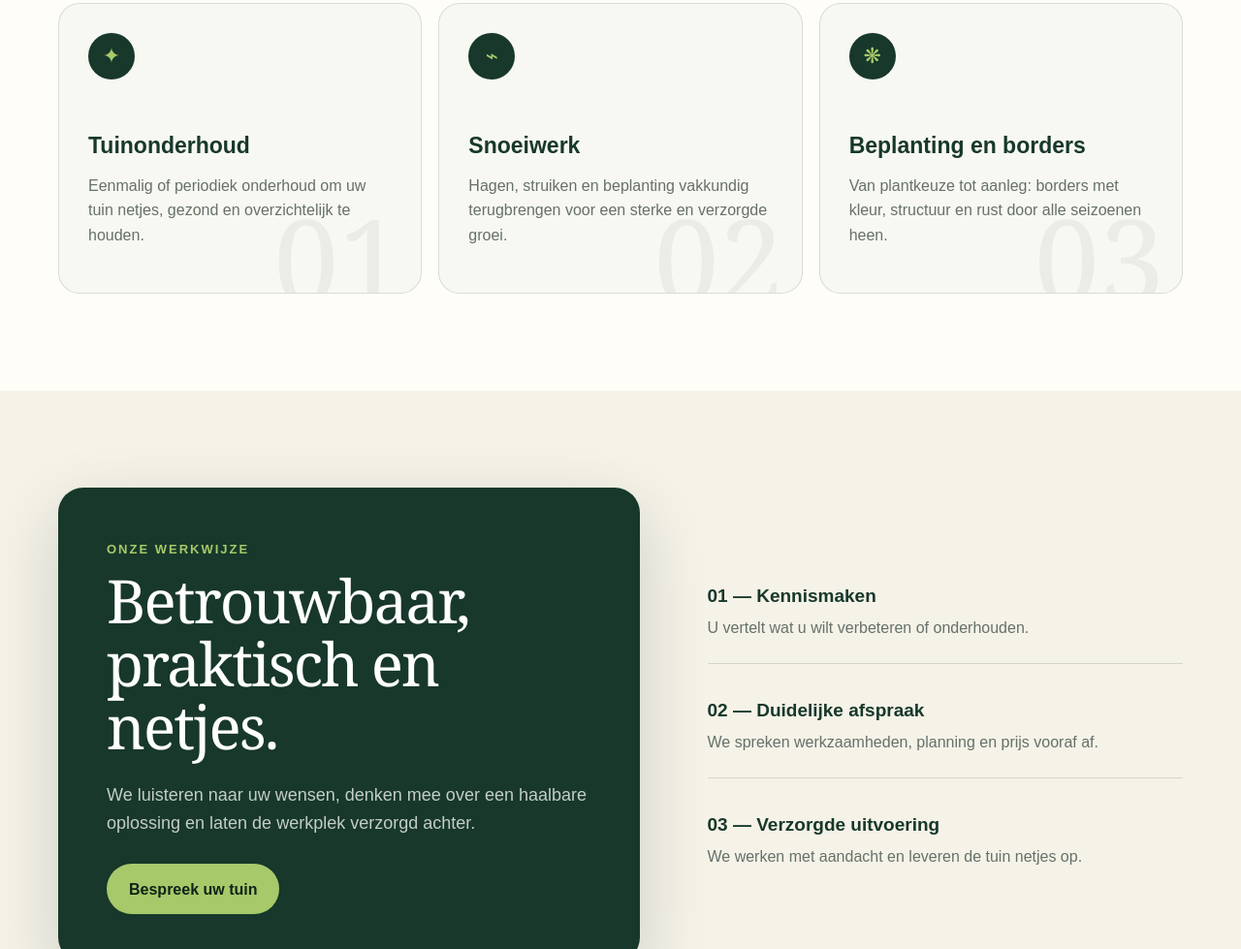
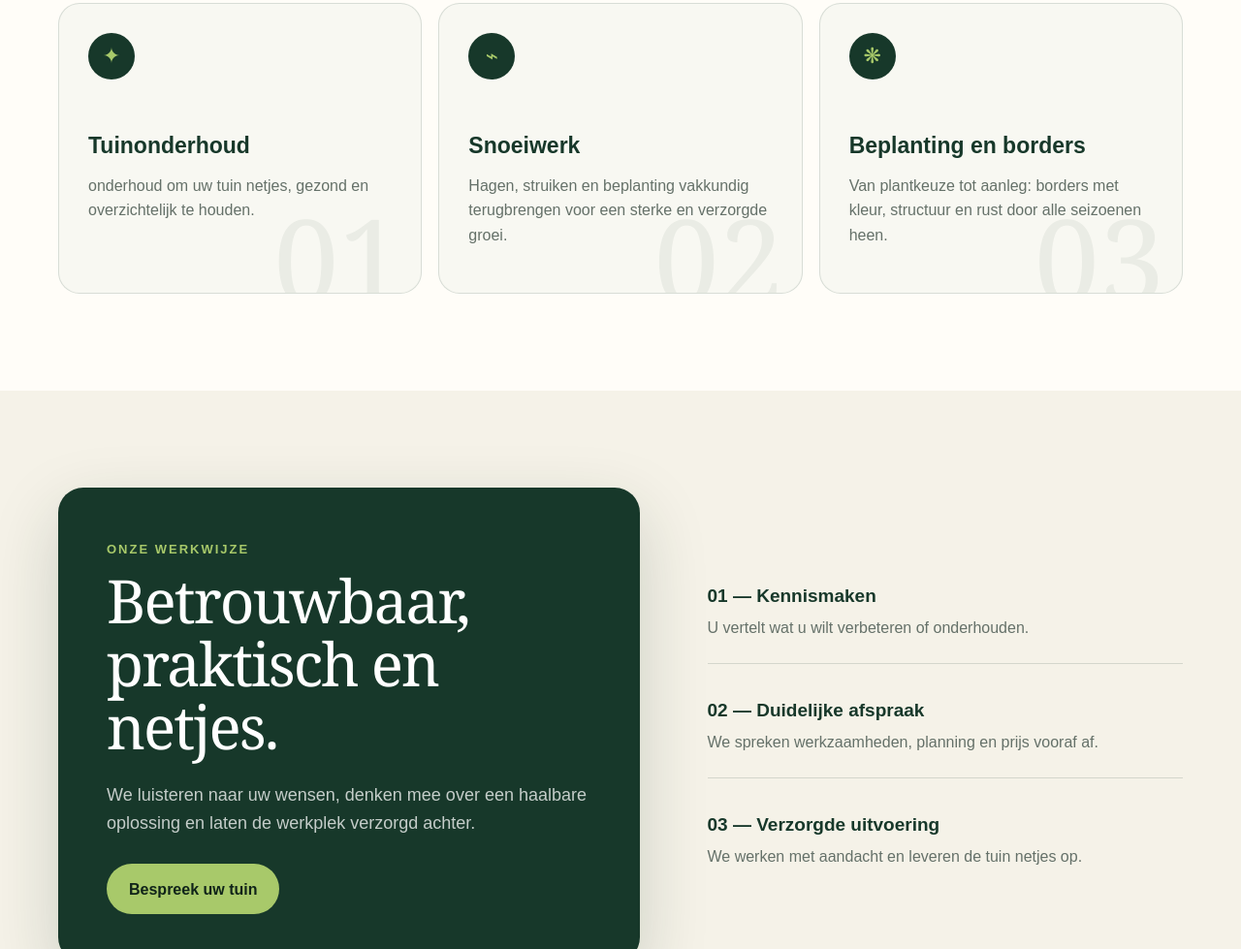
Before and after one commit to boertienjack07-jpg/Boertien-Groenwerk, a plain HTML site: page index.html in a window 1280 px wide. Shown: the part 1239-2218 px from the top of the page at 97% size. Drawn offline with Linux system fonts and the light colour scheme.

Commit message:
Update index.html

```diff
--- a/index.html
+++ b/index.html
@@ -717,7 +717,7 @@
                         <h3>Tuinonderhoud</h3>
 
                         <p>
-                            Eenmalig of periodiek onderhoud om uw tuin
+                            onderhoud om uw tuin
                             netjes, gezond en overzichtelijk te houden.
                         </p>
                     </article>
```
